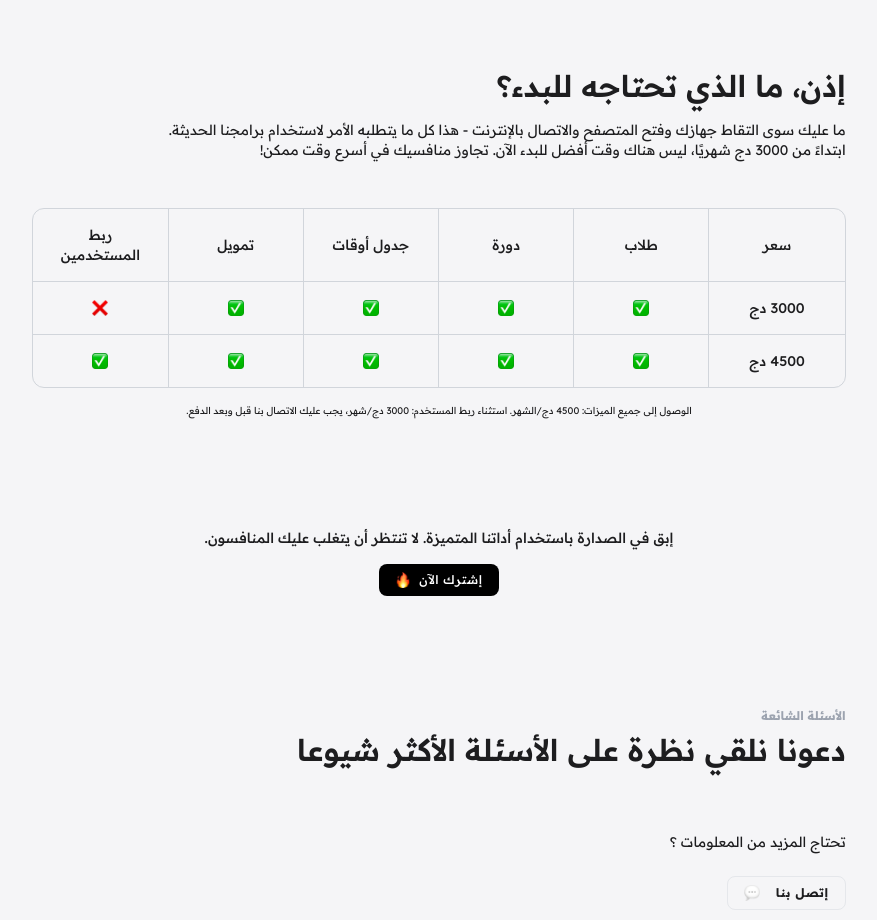
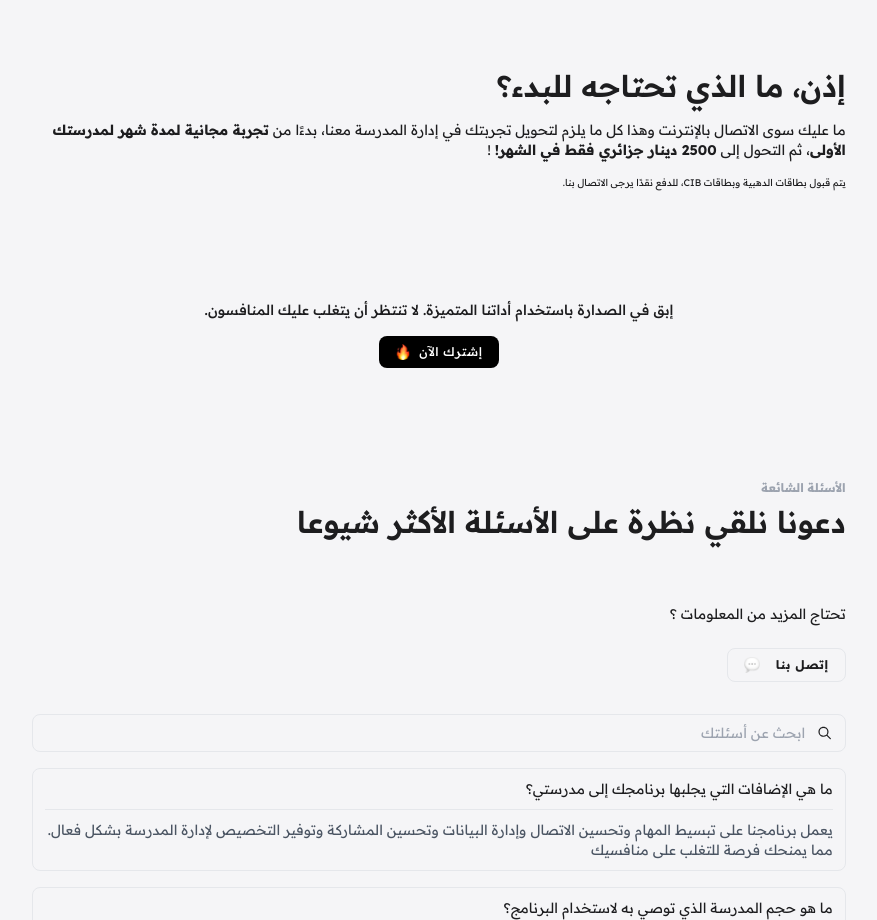
Before and after one commit to amar99587/ssm-website, a plain HTML site: page ar/index.html in a window 1280 px wide. Shown: the part 1040-1960 px from the top of the page, without its empty margins (201-1078 px from the left). Drawn offline with nearby package versions, Linux system fonts and the light colour scheme.

Commit message:
Update index.html

```diff
--- a/ar/index.html
+++ b/ar/index.html
@@ -252,16 +252,14 @@
 
       <div class="grid gap-4">
         <h1>إذن، ما الذي تحتاجه للبدء؟</h1>
-        <h5>
+        <!-- <h5>
           ما عليك سوى التقاط جهازك وفتح المتصفح والاتصال بالإنترنت - هذا كل ما
           يتطلبه الأمر لاستخدام برامجنا الحديثة.
           <br />
           ابتداءً من 3000 دج شهريًا، ليس هناك وقت أفضل للبدء الآن. تجاوز منافسيك
           في أسرع وقت ممكن!
         </h5>
-        <h5
-          class="grid grid-cols-3 md:grid-cols-1 mt-8 text-center border-[0.075rem] border-gray-300 dark:border-gray-700 rounded-xl"
-        >
+        <h5 class="grid grid-cols-3 md:grid-cols-1 mt-8 text-center border-[0.075rem] border-gray-300 dark:border-gray-700 rounded-xl">
           <div class="grid md:grid-cols-6">
             <div class="p-4 flex-center m-auto font-medium h-14">سعر</div>
             <div class="p-4 flex-center border-t-[0.075rem] md:border-t-0 md:border-r-[0.075rem] border-gray-300 dark:border-gray-700 font-medium">
@@ -320,6 +318,14 @@
         <h6 class="text-center text-micro">
           الوصول إلى جميع الميزات: 4500 دج/الشهر. استثناء ربط المستخدم: 3000
           دج/شهر، يجب عليك الاتصال بنا قبل وبعد الدفع.
+        </h6> -->
+        <h5>
+          ما عليك سوى الاتصال بالإنترنت وهذا كل ما يلزم لتحويل تجربتك في إدارة المدرسة معنا،
+          بدءًا من <a class="font-bold">تجربة مجانية لمدة شهر لمدرستك الأولى</a>، ثم التحول إلى
+          <a class="font-bold">2500 دينار جزائري فقط في الشهر!</a> !
+        </h5>
+        <h6 class="text-micro">
+          يتم قبول بطاقات الدهبية وبطاقات CIB، للدفع نقدًا يرجى الاتصال بنا.
         </h6>
       </div>
 
```
